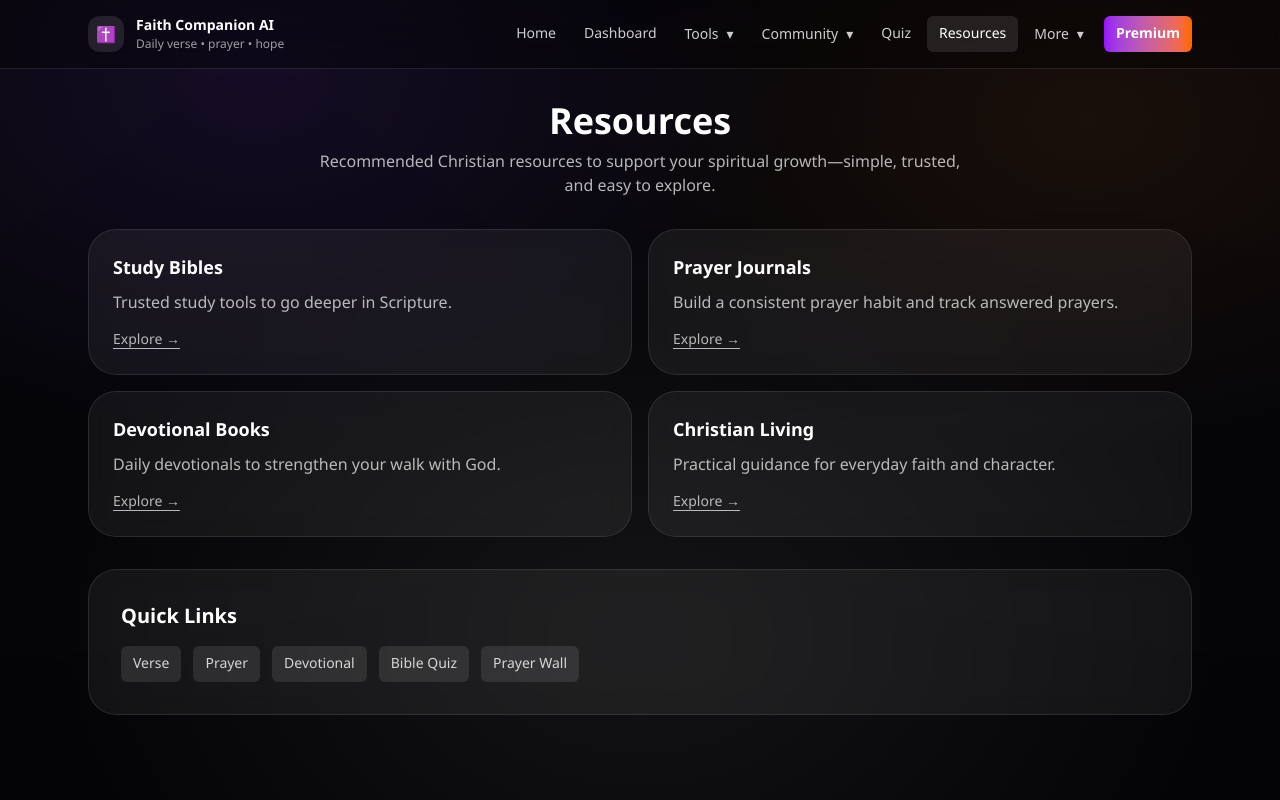
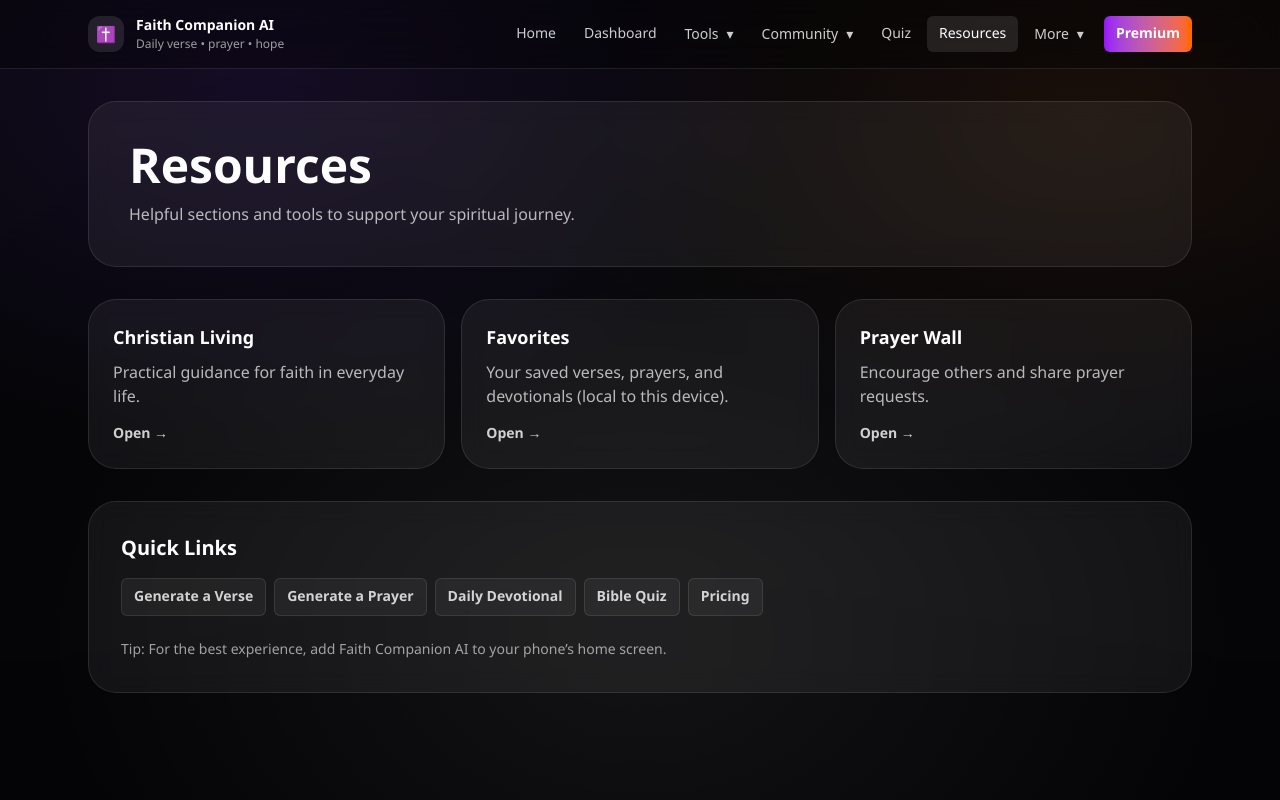
Before and after one commit to Tunjilor/faithcompanionai, a Next.js app: page /resources in a window 1280 px wide. Shown: the top 800 px of the page. Built offline with nearby package versions, Linux system fonts and the light colour scheme.

Commit message:
Update page.tsx

```diff
--- a/src/app/resources/page.tsx
+++ b/src/app/resources/page.tsx
@@ -4,56 +4,57 @@ import Link from "next/link";
 export const metadata: Metadata = {
   title: "Resources",
   description:
-    "Recommended Christian resources for studying Scripture, building prayer habits, and growing daily faith.",
+    "Faith Companion AI resources: Bible study links, Christian living, and helpful tools to support your spiritual journey.",
   alternates: { canonical: "/resources" },
 };
 
-const cards = [
+const resourceCards = [
   {
-    title: "Study Bibles",
-    desc: "Trusted study tools to go deeper in Scripture.",
+    title: "Christian Living",
+    desc: "Practical guidance for faith in everyday life.",
     href: "/resources/christian-living",
   },
   {
-    title: "Prayer Journals",
-    desc: "Build a consistent prayer habit and track answered prayers.",
-    href: "/tools/prayer-journal",
+    title: "Favorites",
+    desc: "Your saved verses, prayers, and devotionals (local to this device).",
+    href: "/resources/favorites",
   },
   {
-    title: "Devotional Books",
-    desc: "Daily devotionals to strengthen your walk with God.",
-    href: "/tools/devotional",
+    title: "Prayer Wall",
+    desc: "Encourage others and share prayer requests.",
+    href: "/community/prayer-wall",
   },
-  {
-    title: "Christian Living",
-    desc: "Practical guidance for everyday faith and character.",
-    href: "/resources/christian-living",
-  },
+];
+
+const quickLinks = [
+  { label: "Generate a Verse", href: "/tools/verse" },
+  { label: "Generate a Prayer", href: "/tools/prayer" },
+  { label: "Daily Devotional", href: "/tools/devotional" },
+  { label: "Bible Quiz", href: "/biblequiz" },
+  { label: "Pricing", href: "/pricing" },
 ];
 
 export default function ResourcesPage() {
   return (
-    <main className="space-y-8">
-      <header className="text-center space-y-2">
-        <h1 className="text-3xl md:text-4xl font-extrabold text-white">
-          Resources
-        </h1>
-        <p className="text-white/70 max-w-2xl mx-auto">
-          Recommended Christian resources to support your spiritual growth—simple, trusted, and easy to explore.
+    <div className="space-y-8">
+      <section className="fc-surface p-8 md:p-10">
+        <h1 className="text-4xl font-extrabold text-white md:text-5xl">Resources</h1>
+        <p className="mt-3 text-white/70">
+          Helpful sections and tools to support your spiritual journey.
         </p>
-      </header>
+      </section>
 
-      <section className="grid gap-4 md:grid-cols-2">
-        {cards.map((c) => (
+      <section className="grid gap-4 md:grid-cols-3">
+        {resourceCards.map((c) => (
           <Link
-            key={c.title}
+            key={c.href}
             href={c.href}
-            className="fc-surface p-6 hover:bg-white/10 transition"
+            className="fc-surface p-6 transition hover:bg-white/10"
           >
-            <div className="text-lg font-bold text-white">{c.title}</div>
-            <p className="mt-2 text-white/70">{c.desc}</p>
-            <div className="mt-4 text-sm text-white/70 underline underline-offset-4">
-              Explore →
+            <div className="text-lg font-semibold text-white">{c.title}</div>
+            <div className="mt-2 text-white/70">{c.desc}</div>
+            <div className="mt-4 text-sm font-semibold text-white/80">
+              Open →
             </div>
           </Link>
         ))}
@@ -61,24 +62,22 @@ export default function ResourcesPage() {
 
       <section className="fc-surface p-6 md:p-8">
         <h2 className="text-xl font-bold text-white">Quick Links</h2>
-        <div className="mt-4 flex flex-wrap gap-3">
-          <Link className="rounded-md bg-white/10 px-3 py-2 text-sm text-white/80 hover:bg-white/15" href="/tools/verse">
-            Verse
-          </Link>
-          <Link className="rounded-md bg-white/10 px-3 py-2 text-sm text-white/80 hover:bg-white/15" href="/tools/prayer">
-            Prayer
-          </Link>
-          <Link className="rounded-md bg-white/10 px-3 py-2 text-sm text-white/80 hover:bg-white/15" href="/tools/devotional">
-            Devotional
-          </Link>
-          <Link className="rounded-md bg-white/10 px-3 py-2 text-sm text-white/80 hover:bg-white/15" href="/biblequiz">
-            Bible Quiz
-          </Link>
-          <Link className="rounded-md bg-white/10 px-3 py-2 text-sm text-white/80 hover:bg-white/15" href="/community/prayer-wall">
-            Prayer Wall
-          </Link>
+        <div className="mt-4 flex flex-wrap gap-2">
+          {quickLinks.map((l) => (
+            <Link
+              key={l.href}
+              href={l.href}
+              className="rounded-md border border-white/10 bg-white/5 px-3 py-2 text-sm font-semibold text-white/80 hover:bg-white/10 hover:text-white"
+            >
+              {l.label}
+            </Link>
+          ))}
+        </div>
+
+        <div className="mt-6 text-sm text-white/60">
+          Tip: For the best experience, add Faith Companion AI to your phone’s home screen.
         </div>
       </section>
-    </main>
+    </div>
   );
 }
```
